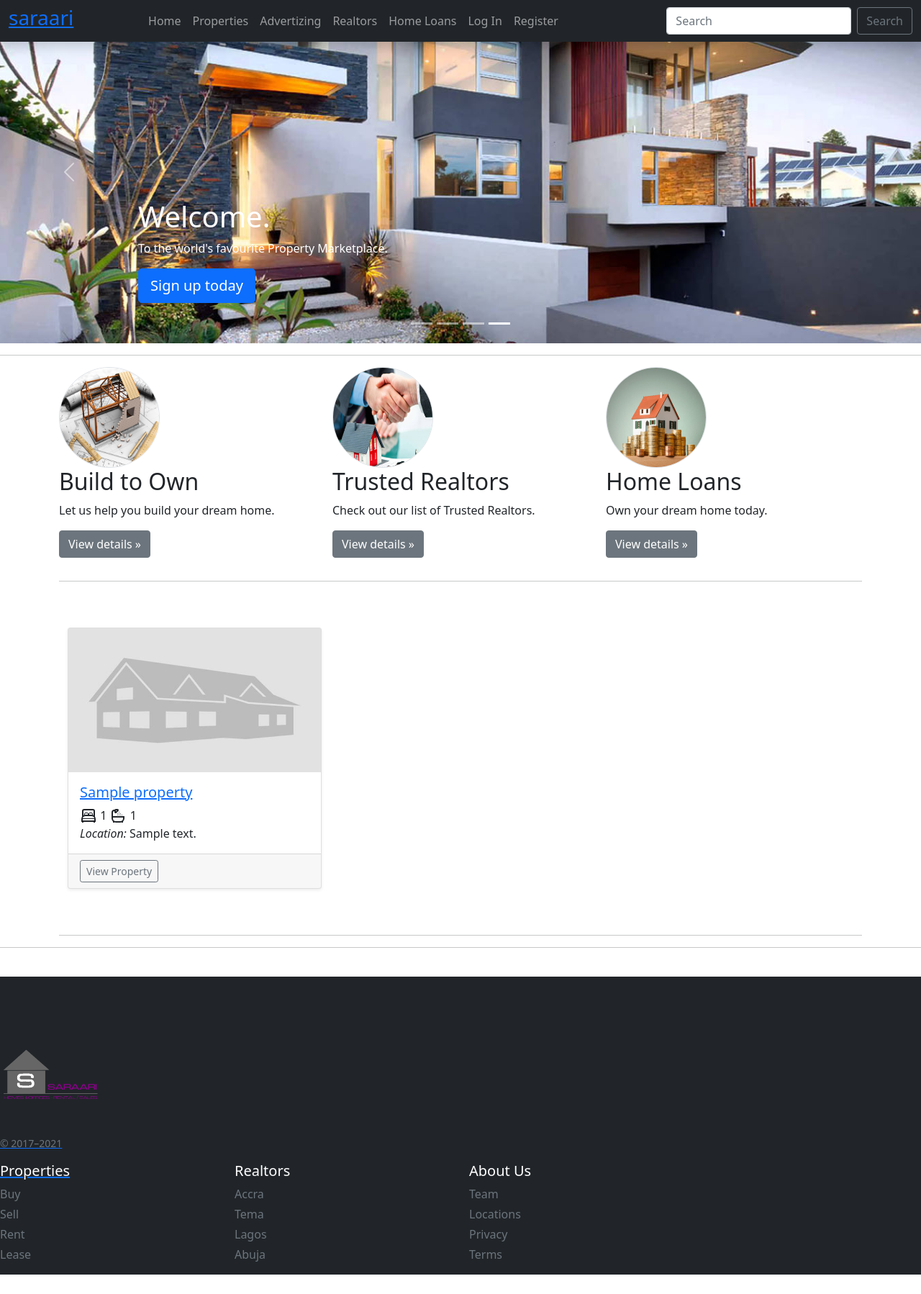
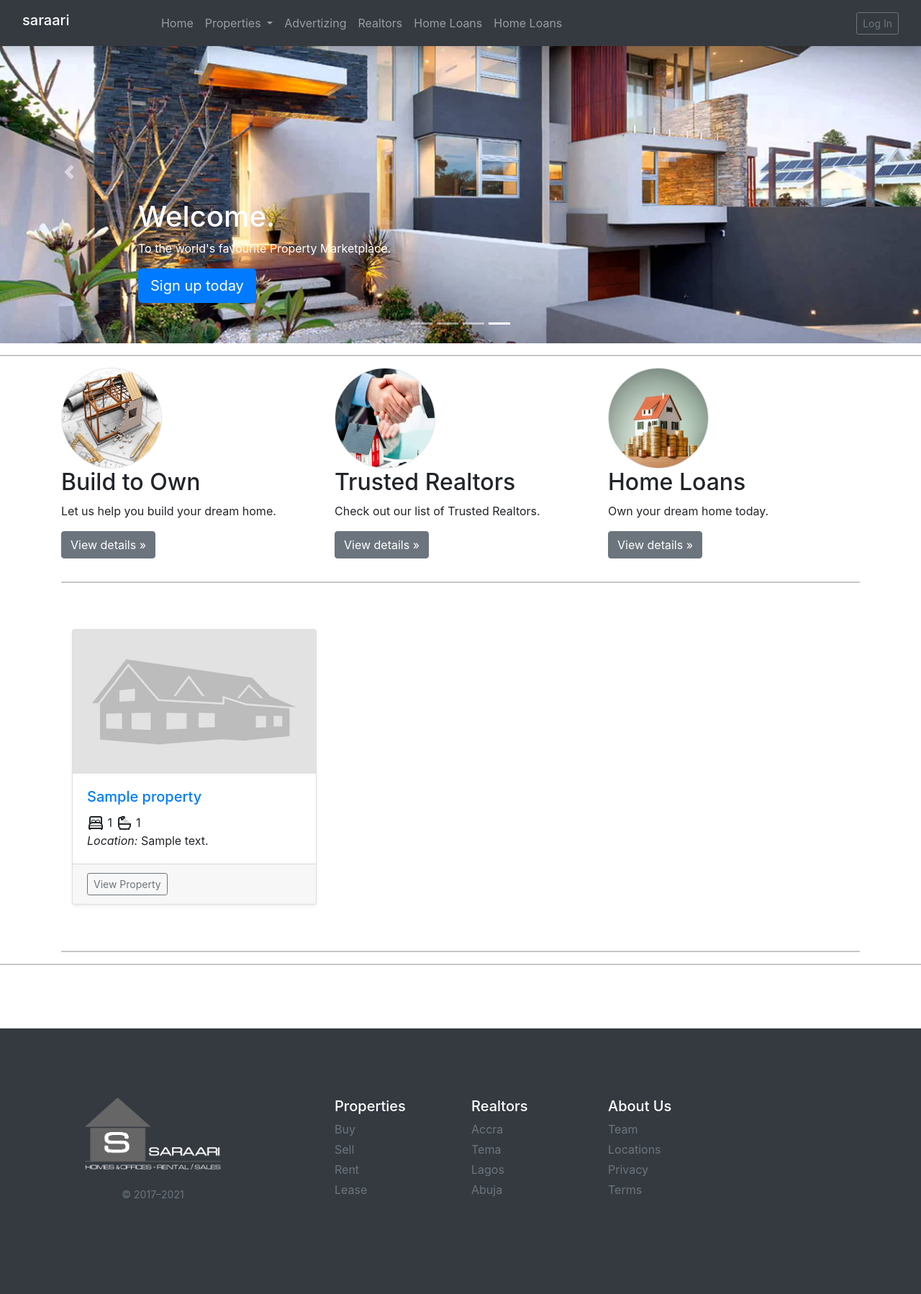
Before and after one commit to lekwab/saraari, a Rails app: page / in a window 1280 px wide. Shown: the whole page at 72% size. Before the commit the page ends 1771 px from the top, so only its background shows below. Run offline with Rails 7, Linux system fonts and the light colour scheme; tables that the repository leaves empty hold one stand-in row (values such as "Sample post"); style sheets or scripts are compiled from the project's sources; some libraries are stand-ins or nearby versions.

Commit message:
Top Nav Pages

```diff
--- a/app/assets/stylesheets/application.css
+++ b/app/assets/stylesheets/application.scss
@@ -13,3 +13,5 @@
  *= require_tree .
  *= require_self
  */
+
+ @import 'bootstrap/scss/bootstrap';
--- a/app/views/layouts/nav/_dashboard.html.erb
+++ b/app/views/layouts/nav/_dashboard.html.erb
@@ -1,5 +1,5 @@
 <header class="navbar navbar-dark sticky-top bg-dark flex-md-nowrap p-0 shadow">
-  <a href="<%= account_signed_in? ? dashboard_path : root_path %>"><h3>saraari</h3></a>
+  <a href="<%= account_signed_in? ? dashboard_path : root_path %>" class="navbar-brand">saraari</a>
   <button class="navbar-toggler position-absolute d-md-none collapsed" type="button" data-bs-toggle="collapse" data-bs-target="#sidebarMenu" aria-controls="sidebarMenu" aria-expanded="false" aria-label="Toggle navigation">
     <span class="navbar-toggler-icon"></span>
   </button>
--- a/app/views/layouts/nav/_footer.html.erb
+++ b/app/views/layouts/nav/_footer.html.erb
@@ -1,10 +1,13 @@
-<footer class="pt-5 pl-5 bg-dark ">
+<footer class="bd-footer py-5 mt-5 bg-dark">
+  <div class="container py-5">
     <div class="row">
-      <div class="col-3 col-md">
-         <a href="<%= account_signed_in? ? dashboard_path : root_path %>"><img src="../assets/logo.png" style="width:150px; " class="navbar-brand"></h3>
+      <div class="col-lg-3 mb-3 text-center">
+         <a href="<%= account_signed_in? ? dashboard_path : root_path %>"><img src="../assets/logo.png" style="height:100px"></a>
+        <br/>
+        <br/>
         <small class="d-block mb-3 text-muted">© 2017–2021</small>
       </div>
-      <div class="col-3 col-md">
+      <div class="col-6 col-lg-2 offset-lg-1 mb-3">
         <h5 class="text-white">Properties</h5>
         <ul class="list-unstyled text-small">
           <li class="mb-1"><a class="link-secondary text-decoration-none" href="#">Buy</a></li>
@@ -14,7 +17,7 @@
 
         </ul>
       </div>
-      <div class="col-3 col-md">
+      <div class="col-6 col-lg-2 mb-3">
         <h5 class="text-white">Realtors</h5>
         <ul class="list-unstyled text-small">
           <li class="mb-1"><a class="link-secondary text-decoration-none" href="#">Accra</a></li>
@@ -23,7 +26,7 @@
           <li class="mb-1"><a class="link-secondary text-decoration-none" href="#">Abuja</a></li>
         </ul>
       </div>
-      <div class="col-3 col-md">
+      <div class="col-6 col-lg-2 mb-3">
         <h5 class="text-white">About Us</h5>
         <ul class="list-unstyled text-small">
           <li class="mb-1"><a class="link-secondary text-decoration-none" href="#">Team</a></li>
@@ -33,4 +36,5 @@
         </ul>
       </div>
     </div>
+    </div>
   </footer>
--- a/app/views/layouts/nav/_public.html.erb
+++ b/app/views/layouts/nav/_public.html.erb
@@ -1,6 +1,6 @@
 <header class="navbar navbar-dark bg-dark navbar-expand-md fixed-top shadow">
     <div class="container-fluid">
-    <a href="<%= account_signed_in? ? dashboard_path : root_path %>"><h3>saraari</h3></a>
+    <a href="<%= account_signed_in? ? dashboard_path : root_path %>"><h3 style="text-white" class="navbar-brand">saraari</h3></a>
 
 
       <button class="navbar-toggler" type="button" data-bs-toggle="collapse" data-bs-target="#navbarCollapse" aria-controls="navbarCollapse" aria-expanded="false" aria-label="Toggle navigation">
@@ -26,15 +26,18 @@
         <li class="nav-item">
             <a class="nav-link " href="/">Home</a>
           </li>
+
           <li class="nav-item dropdown">
-          <%= link_to 'Properties',  properties_path, class:"nav-link"%>
-
+            <a class="nav-link dropdown-toggle" href="#" id="navbarDropdownMenuLink" role="button" data-bs-toggle="dropdown" aria-expanded="false">
+              Properties
+            </a>
             <ul class="dropdown-menu" aria-labelledby="navbarDropdownMenuLink">
               <li><a class="dropdown-item" href="#">Selling</a></li>
               <li><a class="dropdown-item" href="#">Renting</a></li>
               <li><a class="dropdown-item" href="#">Office Spaces</a></li>
             </ul>
         </li>
+
           <li class="nav-item">
             <a class="nav-link " href="#">Advertizing</a>
           </li>
@@ -45,27 +48,27 @@
           <li class="nav-item">
             <a class="nav-link " href="#">Home Loans</a>
           </li>
+
+
+            <li class="nav-item">
+            <a class="nav-link " href="#">Home Loans</a>
+          </li>
+
+
+        </ul>
+        <form class="d-flex">
         <% if account_signed_in? %>
              <li class="nav-item">
-              <%= link_to 'Profile',  edit_account_password_path, class:"nav-link"%>
+              <%= link_to 'Profile',  edit_account_password_path, class:"btn btn-sm btn-outline-secondary"%>
             </li>
             <li class="nav-item">
-              <%= link_to 'Sign Out', destroy_account_session_path, method: :delete, class:"nav-link"%>
+              <%= link_to 'Sign Out', destroy_account_session_path, method: :delete, class:"btn btn-sm btn-outline-danger"%>
             </li>
 
           <% else %>
-            <li class="nav-item">
-              <%= link_to 'Log In', new_account_session_path, class:"nav-link"%>
-            </li>
-            <li class="nav-item">
-              <%= link_to 'Register', new_account_registration_path, class:"nav-link"%>
-            </li>
+          <%= link_to 'Log In', new_account_session_path, class:"btn btn-sm btn-outline-secondary"%>
 
         <% end %>
-        </ul>
-        <form class="d-flex">
-          <input class="form-control me-2" type="search" placeholder="Search" aria-label="Search">
-          <button class="btn btn-outline-secondary" type="submit">Search</button>
 
         </form>
       </div>
```
Also changed, not shown: app/views/admin/accounts.html.erb (+40 -16 lines), Gemfile, app/assets/images/logo inverse.jpg (deleted), app/assets/images/logo.png, app/assets/images/logo2.png (deleted), app/views/properties/index.html.erb (line endings or trailing spaces). Lines whose indentation alone changed are shown as unchanged.
